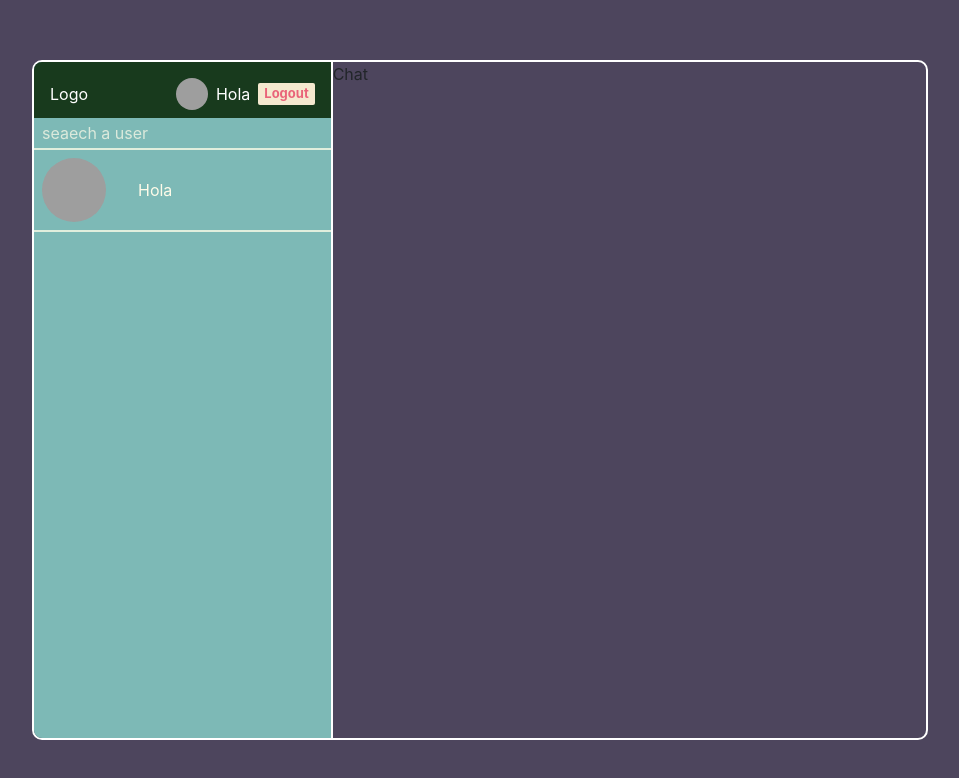
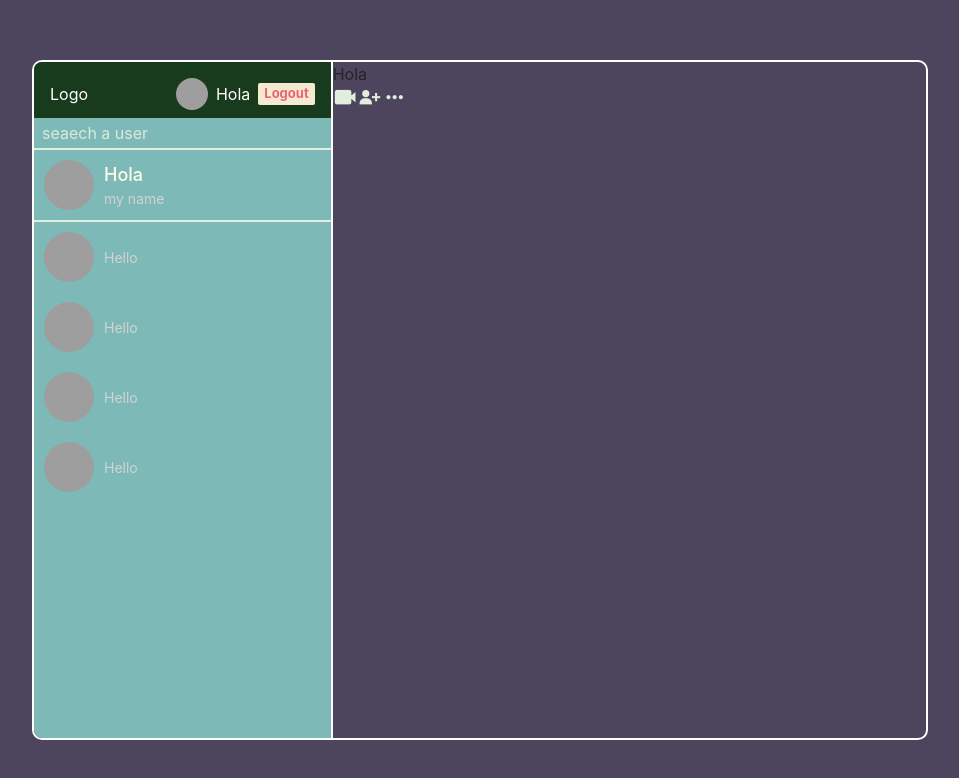
Before and after one commit to ui-vivek/ChatHive, a React (Create React App) app: page / in a window 1280 px wide. Shown: the top 778 px of the page, without its empty margins (160-1119 px from the left). Built offline with nearby package versions, Linux system fonts and the light colour scheme; grey boxes are pictures that could not be loaded; the HTML template or start-up script is replaced by a standard one.

Commit message:
Adding chadding users

```diff
--- a/src/components/Chat.jsx
+++ b/src/components/Chat.jsx
@@ -2,6 +2,15 @@ import React from 'react'
 
 export default function Chat() {
   return (
-    <div  className='chat'>Chat</div>
+    <div  className='chat'>
+      <div className="chatInfo">
+        <span>Hola</span>
+        <div className="chatIcon">
+          <span><i class='bx bxs-video bx-sm' style={{color:'#e1eedd'}}  ></i></span>
+          <span><i class='bx bxs-user-plus bx-sm' style={{color:'#e1eedd'}}  ></i></span>
+          <span><i class='bx bx-dots-horizontal-rounded bx-sm' style={{color:'#e1eedd'}}  ></i></span>
+        </div>
+      </div>
+    </div>
   )
 }
--- a/src/components/Chats.jsx
+++ b/src/components/Chats.jsx
@@ -1,7 +1,33 @@
-import React from 'react'
+import React from "react";
 
 export default function Chats() {
   return (
-    <div>Chats</div>
-  )
+    <div className="chats">
+      <div className="userchat">
+      <img src="https://files.codingninjas.com/profile236766498c77d6f39b7da1c4e0c22ffee73e0cf.png" alt=""/>
+        <div className="userchatinfo">
+          <p>Hello</p>
+        </div>
+      </div>
+      <div className="userchat">
+      <img src="https://files.codingninjas.com/profile236766498c77d6f39b7da1c4e0c22ffee73e0cf.png" alt=""/>
+        <div className="userchatinfo">
+          <p>Hello</p>
+        </div>
+      </div>
+      <div className="userchat">
+      <img src="https://files.codingninjas.com/profile236766498c77d6f39b7da1c4e0c22ffee73e0cf.png" alt=""/>
+        <div className="userchatinfo">
+          <p>Hello</p>
+        </div>
+      </div>
+      <div className="userchat">
+      <img src="https://files.codingninjas.com/profile236766498c77d6f39b7da1c4e0c22ffee73e0cf.png" alt=""/>
+        <div className="userchatinfo">
+          <p>Hello</p>
+        </div>
+      </div>
+
+    </div>
+  );
 }
--- a/src/components/Search.jsx
+++ b/src/components/Search.jsx
@@ -10,6 +10,7 @@ export default function Search() {
         <img src="https://files.codingninjas.com/profile236766498c77d6f39b7da1c4e0c22ffee73e0cf.png" alt=""/>
         <div className="userchatinfo">
           <span>Hola</span>
+          <p>my name</p>
         </div>
       </div>
     </div>
--- a/src/components/Sidebar.jsx
+++ b/src/components/Sidebar.jsx
@@ -1,11 +1,13 @@
 import React from 'react'
 import Navbar from './Navbar'
 import Search from './Search'
+import Chats from './Chats'
 export default function Sidebar() {
   return (
     <div className='sidebar'>
       <Navbar/>
       <Search/>
+      <Chats/>
     </div>
   )
 }
--- a/src/pages/style/home.scss
+++ b/src/pages/style/home.scss
@@ -20,7 +20,7 @@
         align-items: center;
         background-color: #183a1d;
         height: 3.5em;
-        padding: 1em;
+        padding: 1rem;
         justify-content: space-between;
         color: white;
 
@@ -60,7 +60,7 @@
             color: #183a1d;
             width: 100%;
 
-            &::placeholder{
+            &::placeholder {
               color: #fefbe9bb;
             }
           }
@@ -69,28 +69,41 @@
             border-bottom: 2px solid #183a1d;
           }
         }
+      }
       .userchat {
-            padding: 0.5rem;
+        padding: 10px;
         display: flex;
         align-items: center;
-            gap: 2rem;
-            color: #FEFBE9;
+        gap: 10px;
+        color: #fefbe9;
         cursor: pointer;
         img {
           border-radius: 50%;
-            height: 4rem;
-            width: 4rem;
+          height: 50px;
+          width: 50px;
           object-fit: cover;
         }
-
-          &:hover{
+        &:hover {
           background-color: #f0a04b57;
+        }
+        .userchatinfo {
+          span {
+            font-size: 18px;
+            font-weight: 500;
+          }
+          p {
+            margin: 0px;
+            font-size: 14px;
+            color: lightgray;
           }
         }
       }
     }
     .chat {
       flex: 2;
+      .chatInfo{
+
       }
     }
   }
+}
```
Lines whose indentation alone changed are shown as unchanged.
